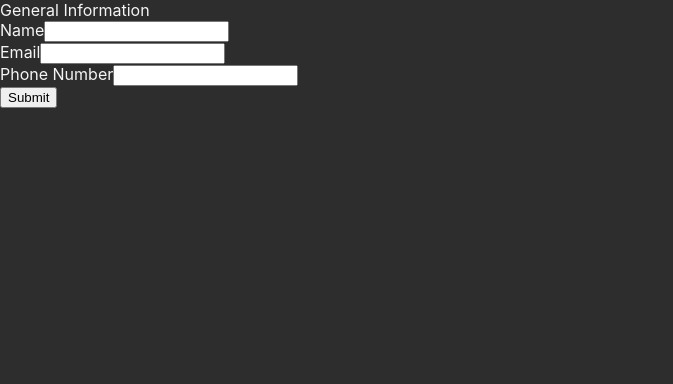
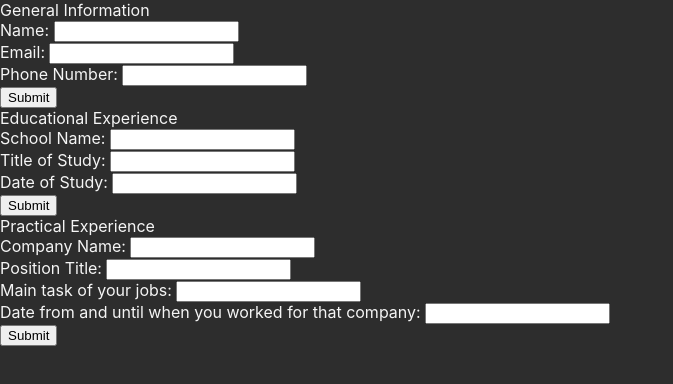
Before and after one commit to man7788/cv-application, a React (Create React App) app: page / in a window 1280 px wide. Shown: the top 384 px of the page, without its empty margins (0-673 px from the left). Built offline with nearby package versions, Linux system fonts and the light colour scheme; the HTML template or start-up script is replaced by a standard one.

Commit message:
Create basic form outline without styles

```diff
--- a/src/App.js
+++ b/src/App.js
@@ -1,29 +1,14 @@
-import React, { Component } from 'react';
-import uniqid from 'uniqid';
 import './App.js';
 import Section from './components/Section.js';
 
-class App extends Component {
-  constructor() {
-    super();
-
-    this.state = {
-      task: {
-        text: '',
-        id: uniqid(),
-      },
-      tasks: [],
-    };
-  }
-
-  render() {
+const App = () => {
   return (
     <div>
       <Section
         title={'General Information'}
-          // sections={['Name', 'Email', 'Phone Number']}
+        section={['Name', 'Email', 'Phone Number']}
       />
-        {/* <Section
+      <Section
         title={'Educational Experience'}
         section={['School Name', 'Title of Study', 'Date of Study']}
       />
@@ -32,13 +17,12 @@ class App extends Component {
         section={[
           'Company Name',
           'Position Title',
-            'Main tasks of your jobs',
-            'Date from and until When you worked for the company',
+          'Main task of your jobs',
+          'Date from and until when you worked for that company',
         ]}
-        /> */}
+      />
     </div>
   );
-  }
-}
+};
 
 export default App;
--- a/src/components/Form.js
+++ b/src/components/Form.js
@@ -7,7 +7,7 @@ const Form = (props) => {
         {task.map((task) => {
           return (
             <div key={task.id} id={task.id}>
-              <label htmlFor={task.label}>{task.label}</label>
+              <label htmlFor={task.label}>{task.label}: </label>
               <input
                 onChange={handleChange}
                 value={task.text}
@@ -17,7 +17,6 @@ const Form = (props) => {
             </div>
           );
         })}
-
         {task.length > 0 && <button type="submit">Submit</button>}
       </form>
     </div>
--- a/src/components/Section.js
+++ b/src/components/Section.js
@@ -3,16 +3,19 @@ import uniqid from 'uniqid';
 import SubSection from './SubSection';
 
 const Section = (props) => {
-  const { title } = props;
+  const { title, section } = props;
+  const sectionObj = {};
+
+  section.forEach((label) => {
+    sectionObj[label] = uniqid();
+  });
+
+  console.log(sectionObj);
 
   return (
     <div>
-      {title}
-      <SubSection
-        sections={{ Name: uniqid(), Email: uniqid(), 'Phone Number': uniqid() }}
-      />
-      {/* <SubSection /> */}
-      {/* <SubSection /> */}
+      <div className="title">{title}</div>
+      <SubSection sections={sectionObj} />
     </div>
   );
 };
```
Lines whose indentation alone changed are shown as unchanged.
